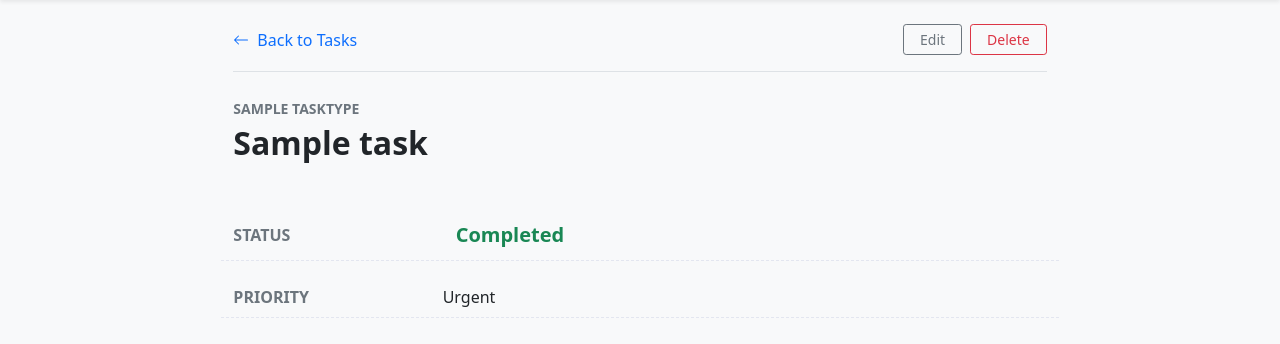
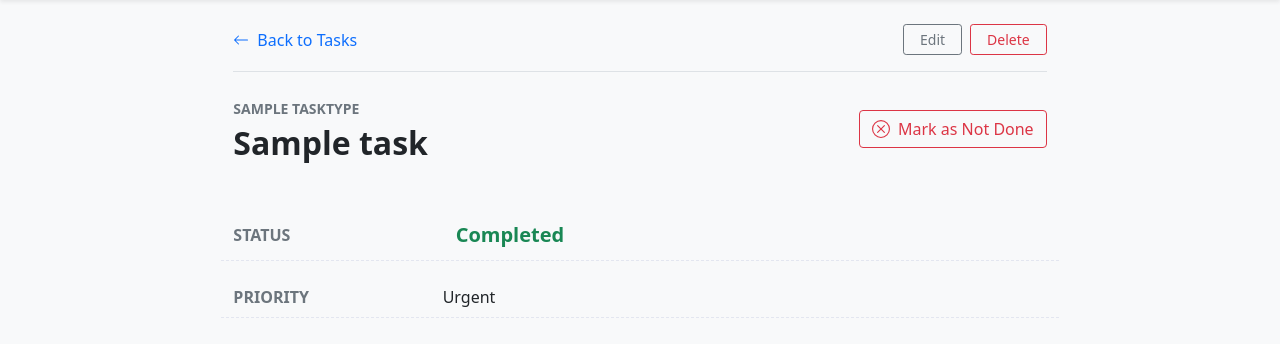
Before and after one commit to Neyrony/IT-task-manager, a Django app: page /tasks/1/ in a window 1280 px wide. Shown: the part 69-413 px from the top of the page. Run offline with Django 5.2, Linux system fonts and the light colour scheme; a user stored in the database is signed in; tables that the repository leaves empty hold one stand-in row (values such as "Sample post").

Commit message:
feat: add button for changing task status quickly and add new status for task in task_detail.html when it is overdue

```diff
--- a/manager/urls.py
+++ b/manager/urls.py
@@ -22,6 +22,7 @@ from manager.views import (
     PositionCreateView,
     PositionUpdateView,
     PositionDeleteView,
+    TaskUpdateStatusView,
 )
 
 urlpatterns = [
@@ -30,6 +31,11 @@ urlpatterns = [
     path("tasks/<int:pk>/", TaskDetailView.as_view(), name="task_detail"),
     path("tasks/create/", TaskCreateView.as_view(), name="task_create"),
     path("tasks/<int:pk>/update/", TaskUpdateView.as_view(), name="task_update"),
+    path(
+        "tasks/<int:pk>/update-status/",
+        TaskUpdateStatusView.as_view(),
+        name="task_status_update",
+    ),
     path("tasks/<int:pk>/delete/", TaskDeleteView.as_view(), name="task_delete"),
     path("workers/", WorkerListView.as_view(), name="worker_list"),
     path("workers/<int:pk>/", WorkerDetailView.as_view(), name="worker_detail"),
--- a/manager/views.py
+++ b/manager/views.py
@@ -2,8 +2,10 @@ from django.contrib.auth import get_user_model
 from django.contrib.auth.mixins import LoginRequiredMixin
 from django.db.models import Q
 from django.http import HttpRequest, HttpResponse
-from django.shortcuts import render
+from django.shortcuts import render, get_object_or_404, redirect
 from django.urls import reverse_lazy, reverse
+from django.utils import timezone
+from django.views import View
 from django.views.decorators.http import require_GET
 from django.views.generic import (
     ListView,
@@ -83,6 +85,7 @@ class TaskDetailView(LoginRequiredMixin, DetailView):
 
     def get_context_data(self, **kwargs):
         context = super().get_context_data(**kwargs)
+        context["time_now"] = timezone.now()
         context["all_assignees"] = Task.objects.get(
             pk=self.kwargs["pk"]
         ).assignees.all()
@@ -102,6 +105,16 @@ class TaskUpdateView(LoginRequiredMixin, UpdateView):
 
     def get_success_url(self):
         return reverse("manager:task_detail", kwargs={"pk": self.kwargs["pk"]})
+
+
+class TaskUpdateStatusView(LoginRequiredMixin, View):
+    def post(self, request, pk, *args, **kwargs):
+        task = get_object_or_404(Task, pk=pk)
+
+        task.is_completed = not task.is_completed
+        task.save()
+
+        return redirect("manager:task_detail", pk=pk)
 
 
 class TaskDeleteView(LoginRequiredMixin, DeleteView):
--- a/templates/manager/task_detail.html
+++ b/templates/manager/task_detail.html
@@ -17,10 +17,38 @@
       </div>
     </div>
 
-    <div class="mb-5">
-      <span class="text-uppercase text-secondary small fw-bold tracking-wider opacity-75">{{ task.task_type }}</span>
-      <h1 class="fw-bold text-dark mt-1 mb-0 h2">{{ task.name }}</h1>
+    <div class="mb-5 d-flex justify-content-between align-items-center gap-3">
+  <div>
+    <span class="text-uppercase text-secondary small fw-bold tracking-wider opacity-75">{{ task.task_type }}</span>
+    <h1 class="fw-bold text-dark mt-1 mb-0 h2">{{ task.name }}</h1>
+  </div>
+
+  <div>
+    {% if task.is_completed %}
+      <form action="{% url 'manager:task_status_update' task.pk %}" method="post" class="m-0">
+        {% csrf_token %}
+        <button type="submit" class="btn btn-outline-danger fw-medium d-flex align-items-center gap-2">
+          <svg xmlns="http://www.w3.org/2000/svg" width="18" height="18" fill="currentColor" class="bi bi-x-circle" viewBox="0 0 16 16">
+            <path d="M8 15A7 7 0 1 1 8 1a7 7 0 0 1 0 14m0 1A8 8 0 1 0 8 0a8 8 0 0 0 0 16"/>
+            <path d="M4.646 4.646a.5.5 0 0 1 .708 0L8 7.293l2.646-2.647a.5.5 0 0 1 .708.708L8.707 8l2.647 2.646a.5.5 0 0 1-.708.708L8 8.707l-2.646 2.647a.5.5 0 0 1-.708-.708L7.293 8 4.646 5.354a.5.5 0 0 1 0-.708"/>
+          </svg>
+          <span>Mark as Not Done</span>
+        </button>
+      </form>
+    {% else %}
+      <form action="{% url 'manager:task_status_update' task.pk %}" method="post" class="m-0">
+        {% csrf_token %}
+        <button type="submit" class="btn btn-outline-success fw-medium d-flex align-items-center gap-2">
+          <svg xmlns="http://www.w3.org/2000/svg" width="18" height="18" fill="currentColor" class="bi bi-check-circle" viewBox="0 0 16 16">
+            <path d="M8 15A7 7 0 1 1 8 1a7 7 0 0 1 0 14m0 1A8 8 0 1 0 8 0a8 8 0 0 0 0 16"/>
+            <path d="M10.97 4.97a.235.235 0 0 0-.02.022L7.477 9.417 5.384 7.323a.75.75 0 0 0-1.06 1.06L6.97 11.03a.75.75 0 0 0 1.079-.02l3.992-4.99a.75.75 0 0 0-1.071-1.05z"/>
+          </svg>
+          <span>Mark as Done</span>
+        </button>
+      </form>
+    {% endif %}
     </div>
+  </div>
 
     <div class="d-flex flex-column gap-3">
 
@@ -29,6 +57,8 @@
         <div class="col-sm-9">
           {% if task.is_completed %}
             <span class="badge bg-success-subtle text-success px-2.5 py-1.5 rounded fw-medium fs-5">Completed</span>
+          {% elif task.deadline < time_now %}
+            <span class="badge bg-warning-subtle text-danger px-2.5 py-1.5 rounded fw-medium fs-5">Overdue</span>
           {% else %}
             <span class="badge bg-warning-subtle text-warning px-2.5 py-1.5 rounded fw-medium fs-5">Active</span>
           {% endif %}
```
